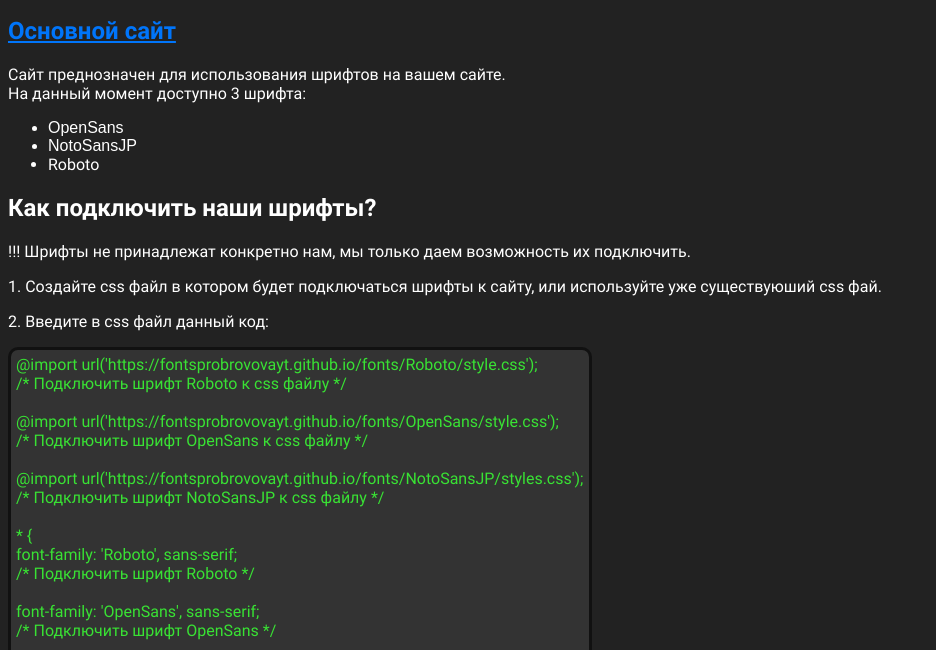
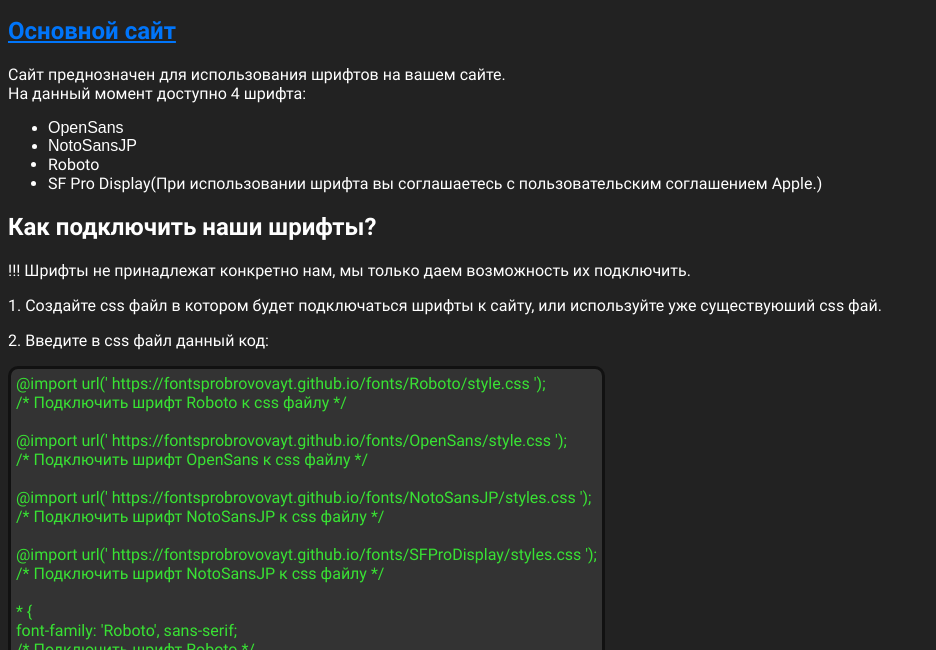
Before and after one commit to fontsPROBROVOVAyt/fontsPROBROVOVAyt.github.io, a plain HTML site: page index.html in a window 1280 px wide. Shown: the part 150-800 px from the top of the page, without its empty margins (0-936 px from the left). Drawn offline with Linux system fonts and the light colour scheme.

Commit message:
Update index.html

```diff
--- a/index.html
+++ b/index.html
@@ -12,11 +12,12 @@
     <h2><a href="https://probrovovayt.github.io/">Основной сайт</a></h2>
     <p>
         Сайт преднозначен для использования шрифтов на вашем сайте.<br>
-        На данный момент доступно 3 шрифта:
+        На данный момент доступно 4 шрифта:
         <ul>
             <li class="fonts-li OpenSans">OpenSans</li>
             <li class="fonts-li NotoSansJP">NotoSansJP</li>
             <li class="fonts-li Roboto">Roboto</li>
+            <li class="fonts-li Roboto">SF Pro Display(При использовании шрифта вы соглашаетесь с пользовательским соглашением Apple.)</li>
         </ul>
     </p>
     <h2>Как подключить наши шрифты?</h2>
@@ -25,11 +26,13 @@
     <p>2. Введите в css файл данный код:</p>
     <code>
         <p>
-            @import url('https://fontsprobrovovayt.github.io/fonts/Roboto/style.css');<br>
+            @import url(' https://fontsprobrovovayt.github.io/fonts/Roboto/style.css ');<br>
             /* Подключить шрифт Roboto к css файлу */<br><br>
-            @import url('https://fontsprobrovovayt.github.io/fonts/OpenSans/style.css');<br>
+            @import url(' https://fontsprobrovovayt.github.io/fonts/OpenSans/style.css ');<br>
             /* Подключить шрифт OpenSans к css файлу */<br><br>
-            @import url('https://fontsprobrovovayt.github.io/fonts/NotoSansJP/styles.css');<br>
+            @import url(' https://fontsprobrovovayt.github.io/fonts/NotoSansJP/styles.css ');<br>
+            /* Подключить шрифт NotoSansJP к css файлу */<br><br>
+            @import url(' https://fontsprobrovovayt.github.io/fonts/SFProDisplay/styles.css ');<br>
             /* Подключить шрифт NotoSansJP к css файлу */<br><br>
             * {<br>
             font-family: 'Roboto', sans-serif;<br>
@@ -38,6 +41,8 @@
             /* Подключить шрифт OpenSans */<br><br>
             font-family: 'NotoSansJP', sans-serif;<br>
             /* Подключить шрифт NotoSansJP */<br>
+            font-family: 'SF Pro Display', sans-serif;<br>
+            /* Подключить шрифт SF Pro Display */<br>
             }<br>
         </p>
     </code>
```
